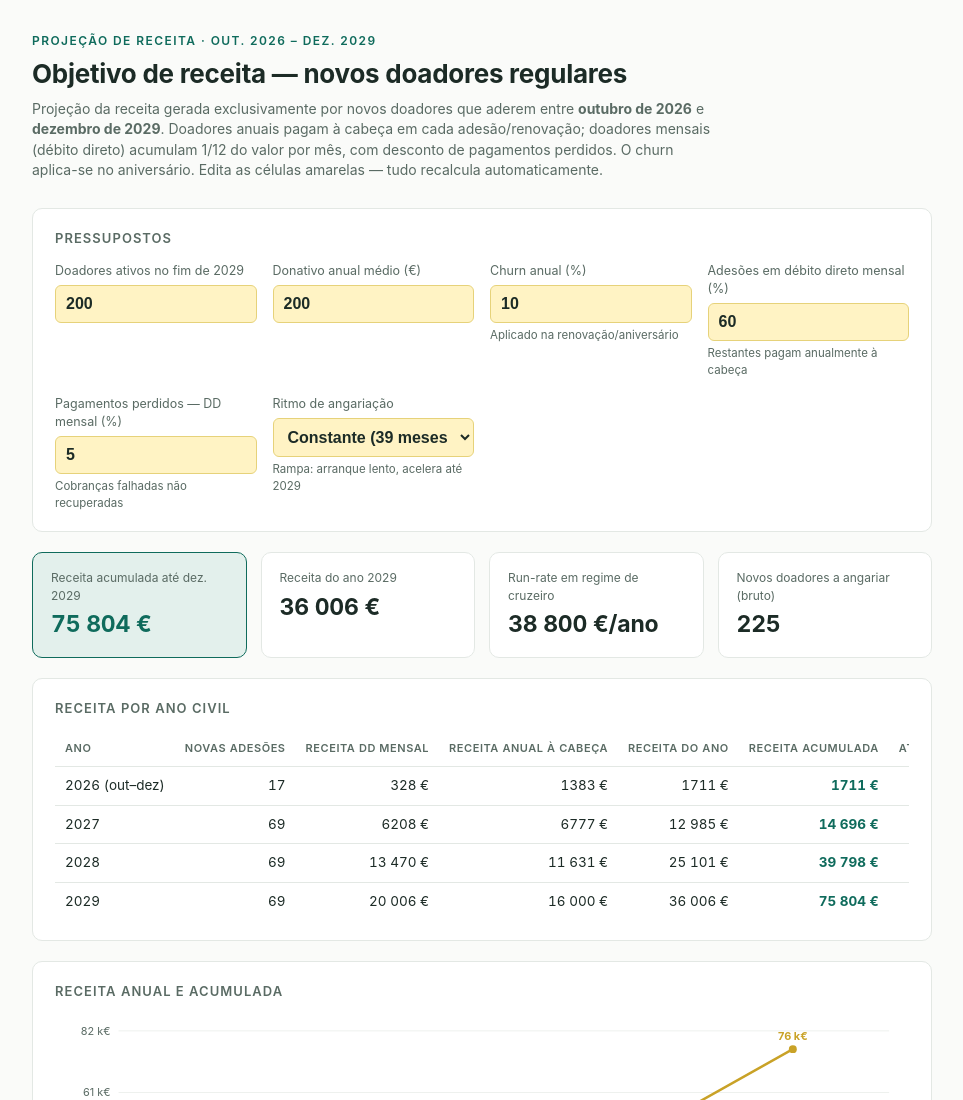
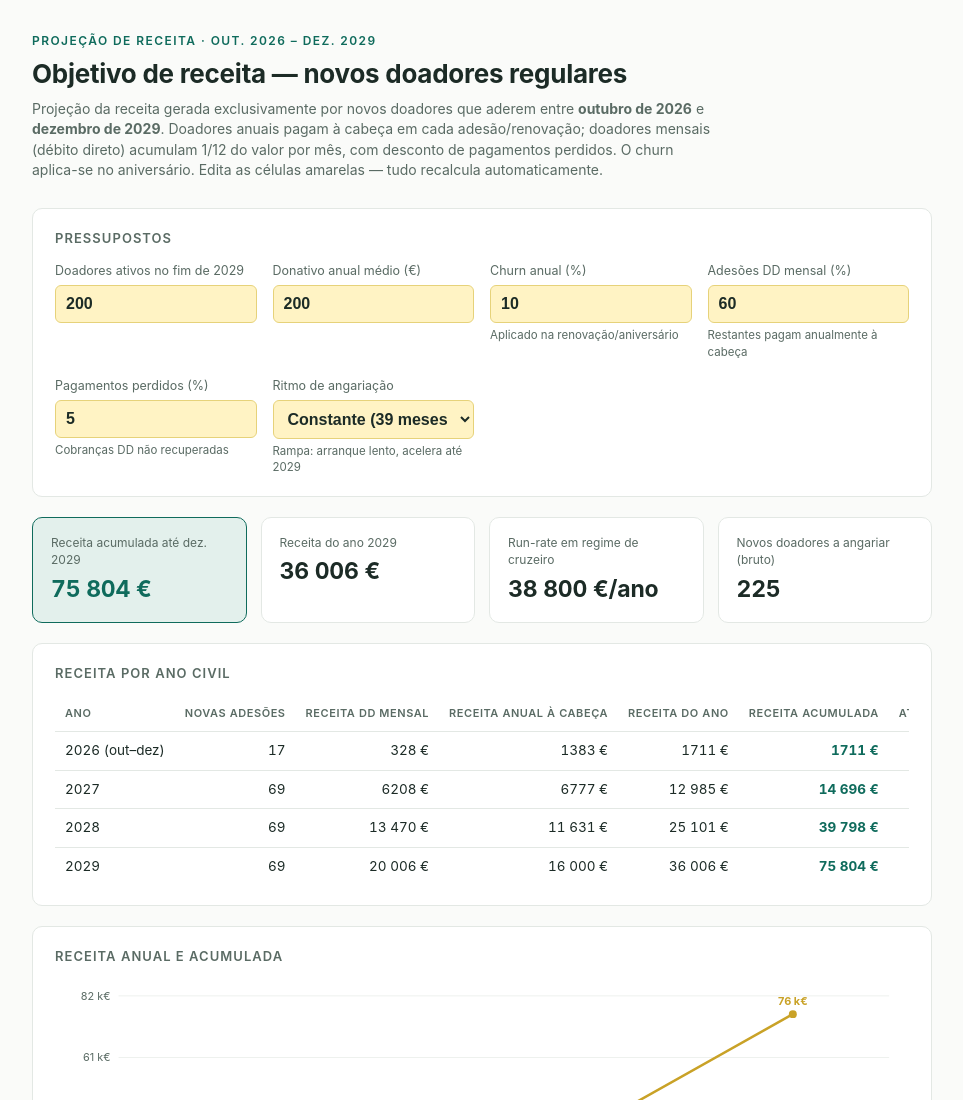
Before and after one commit to tiagocarmona-tp/fundraising-calculator, a plain HTML site: page cv2-20260731/index.html in a window 1280 px wide. Shown: the top 1100 px of the page, without its empty margins (158-1121 px from the left). Drawn offline with Linux system fonts and the light colour scheme.

Commit message:
Update labels and hints in index.html

```diff
--- a/index.html
+++ b/cv2-20260731/index.html
@@ -79,14 +79,14 @@
         <div class="hint">Aplicado na renovação/aniversário</div>
       </div>
       <div class="field">
-        <label for="pctm">Adesões em débito direto mensal (%)</label>
+        <label for="pctm">Adesões DD mensal (%)</label>
         <input id="pctm" type="number" value="60" min="0" max="100" step="5">
         <div class="hint">Restantes pagam anualmente à cabeça</div>
       </div>
       <div class="field">
-        <label for="loss">Pagamentos perdidos — DD mensal (%)</label>
+        <label for="loss">Pagamentos perdidos (%)</label>
         <input id="loss" type="number" value="5" min="0" max="30" step="1">
-        <div class="hint">Cobranças falhadas não recuperadas</div>
+        <div class="hint">Cobranças DD não recuperadas</div>
       </div>
       <div class="field">
         <label for="ramp">Ritmo de angariação</label>
```
